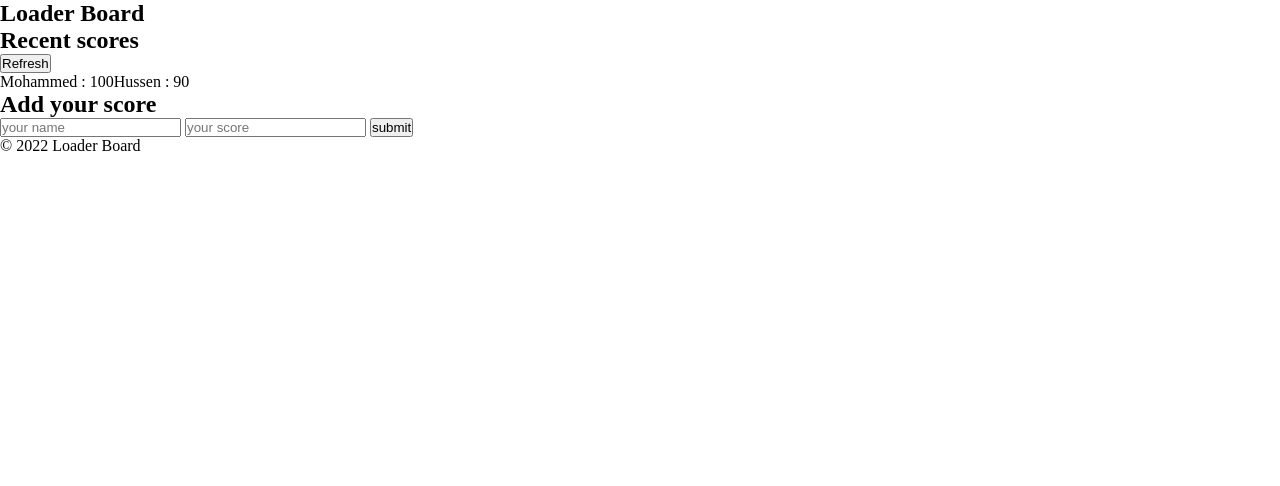
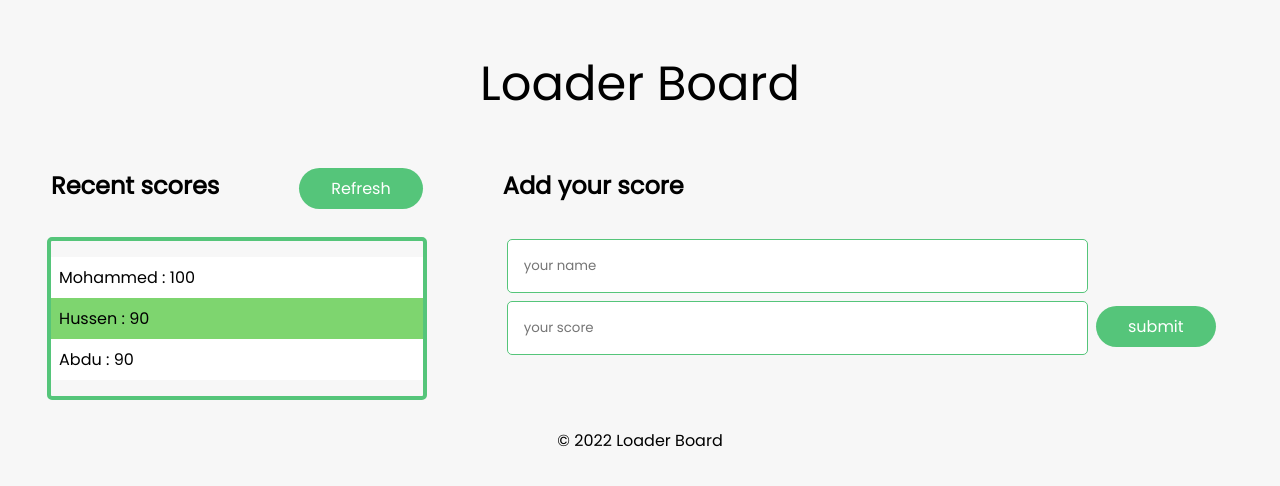
Before and after one commit to binhussen/leaderboard, a website built with webpack: page src/index.html in a window 1280 px wide. Built offline with nearby package versions, Linux system fonts and the light colour scheme.

Commit message:
Update example style

```diff
--- a/src/index.html
+++ b/src/index.html
@@ -10,13 +10,13 @@
 	</head>
 	<body>
 		<header class="header">
-			<h2 class="heading-primary">Loader Board</h2>
+			<h1 class="heading-primary">Loader Board</h1>
 		</header>
 		<main class="main">
 			<section class="section-score">
 				<div class="section-score__head">
 					<h2 class="heading-secondary">Recent scores</h2>
-					<button type="button" class="btn">Refresh</button>
+					<a href="#" class="btn">Refresh</a>
 				</div>
 				<div class="section-score__content">
 					<ul class="scores"></ul>
@@ -24,10 +24,10 @@
 			</section>
 			<section class="section-form">
 				<h2 class="heading-secondary">Add your score</h2>
-				<form action="#">
+				<form action="#" class="form">
 					<input type="text" placeholder="your name" />
 					<input type="number" placeholder="your score" />
-					<button type="submit" class="btn">submit</button>
+					<a href="#" class="btn">submit</a>
 				</form>
 			</section>
 		</main>
--- a/src/scripts.js
+++ b/src/scripts.js
@@ -11,9 +11,13 @@ const scores = [
     name: 'Hussen',
     score: 90,
   },
+  {
+    name: 'Abdu',
+    score: 90,
+  },
 ];
 
 const scoresEl = document.querySelector('.scores');
 scores.forEach(({ name, score }) => {
-  scoresEl.innerHTML += `${name} : ${score}`;
+  scoresEl.innerHTML += `<li class="score">${name} : ${score}</li>`;
 });
--- a/src/styles.css
+++ b/src/styles.css
@@ -1,7 +1,98 @@
 /** @format */
 
-* {
+@import url('https://fonts.googleapis.com/css2?family=Poppins&display=swap');
+
+*,
+::after,
+::before {
   padding: 0;
   margin: 0;
   box-sizing: border-box;
+  font-family: 'Poppins', sans-serif;
 }
+
+:root {
+  --color-primary: #55c57a;
+  --color-primary-dark: #28b485;
+  --color-primary-light: #7ed56f;
+  --color-grey-dark: #777;
+  --color-white: #fff;
+  --color-black: #000;
+}
+
+body {
+  background: #f7f7f7;
+  margin: 3rem;
+}
+
+.header {
+  margin: 3rem auto;
+}
+
+.heading-primary {
+  font-size: 3rem;
+  font-weight: 400;
+  text-align: center;
+}
+
+.main {
+  display: flex;
+  justify-content: center;
+  gap: 5rem;
+}
+
+.section-score__head {
+  display: flex;
+  flex-direction: row;
+  gap: 5rem;
+}
+
+.btn {
+  text-decoration: none;
+  padding: 0.5rem 2rem;
+  display: inline-block;
+  border-radius: 10rem;
+  background: var(--color-primary);
+  color: var(--color-white);
+}
+
+.btn:hover {
+  transform: translateY(-0.3rem);
+  box-shadow: 0 0.5rem 0.5rem rgba(0, 0, 0, 0.2);
+}
+
+.section-score__content {
+  border-radius: 1px;
+  outline: 0.25rem solid var(--color-primary);
+  padding: 1rem 0;
+  margin: 2rem 0;
+}
+
+.score {
+  list-style: none;
+  padding: 0.5rem;
+}
+
+.score:nth-child(even) {
+  background: var(--color-primary-light);
+}
+
+.score:nth-child(odd) {
+  background: var(--color-white);
+}
+
+.form {
+  margin: 2rem 0;
+}
+
+input {
+  width: 80%;
+  padding: 1rem;
+  border: 1px solid var(--color-primary);
+  border-radius: 5px;
+  margin: 0.25rem;
+}
+
+.footer {
+  text-align: center;
+}
```
